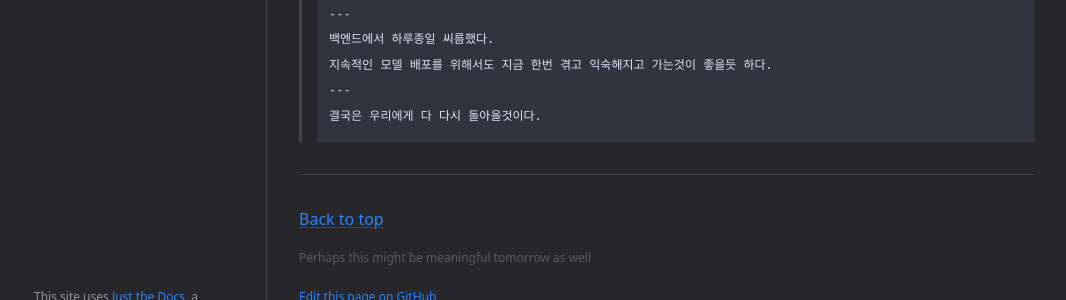
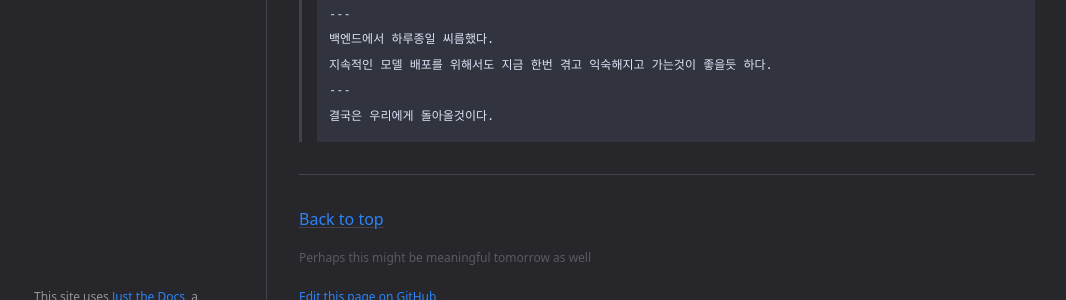
Before and after one commit to jackmappotion/jackmappotion.github.io, a Jekyll site: the page built from docs/timeline/2023.md, in a window 1280 px wide and 1137 px high. Shown: the part 798-1098 px from the top of the window, without its empty margins (105-1171 px from the left). Built offline with Jekyll 4.4.1, drawn with Linux system fonts in a browser that asks for light colours; some of the changed text lies outside the part shown.

Commit message:
:heavy_plus_sign: Add 2023_06_05

````diff
--- a/docs/timeline/2023.md
+++ b/docs/timeline/2023.md
@@ -35,5 +35,5 @@ Crontab or Airflow?
 백엔드에서 하루종일 씨름했다.
 지속적인 모델 배포를 위해서도 지금 한번 겪고 익숙해지고 가는것이 좋을듯 하다.
 ---
-결국은 우리에게 다 다시 돌아올것이다.
+결국은 우리에게 돌아올것이다.
 ```
````
